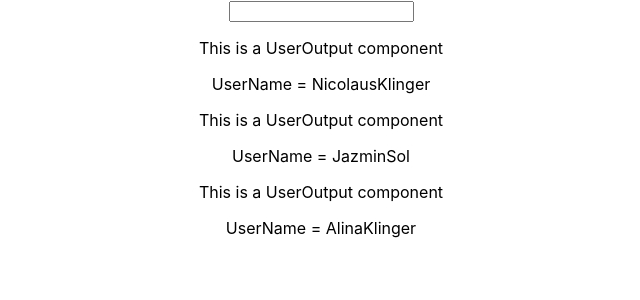
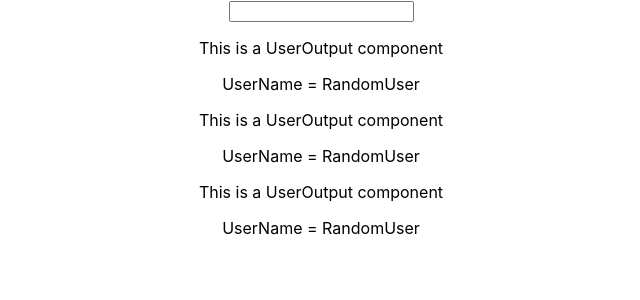
Before and after one commit to Makeedo/react-complete-guide-assignment-1, a React (Create React App) app: page / in a window 1280 px wide. Shown: the top 300 px of the page, without its empty margins (319-959 px from the left). Built offline with nearby package versions, Linux system fonts and the light colour scheme.

Commit message:
resolved step 5

```diff
--- a/src/App.js
+++ b/src/App.js
@@ -4,13 +4,18 @@ import UserInput from './components/UserInput/UserInput';
 import UserOutput from './components/UserOutput/UserOutput';
 
 class App extends Component {
+
+  state = {
+    userName: "RandomUser"
+  };
+
   render() {
     return (
       <div className="App">
         <UserInput/>
-        <UserOutput userName='NicolausKlinger'/>
-        <UserOutput userName='JazminSol'/>
-        <UserOutput userName='AlinaKlinger'/>
+        <UserOutput userName={this.state.userName}/>
+        <UserOutput userName={this.state.userName}/>
+        <UserOutput userName={this.state.userName}/>
       </div>
     );
   }
```
